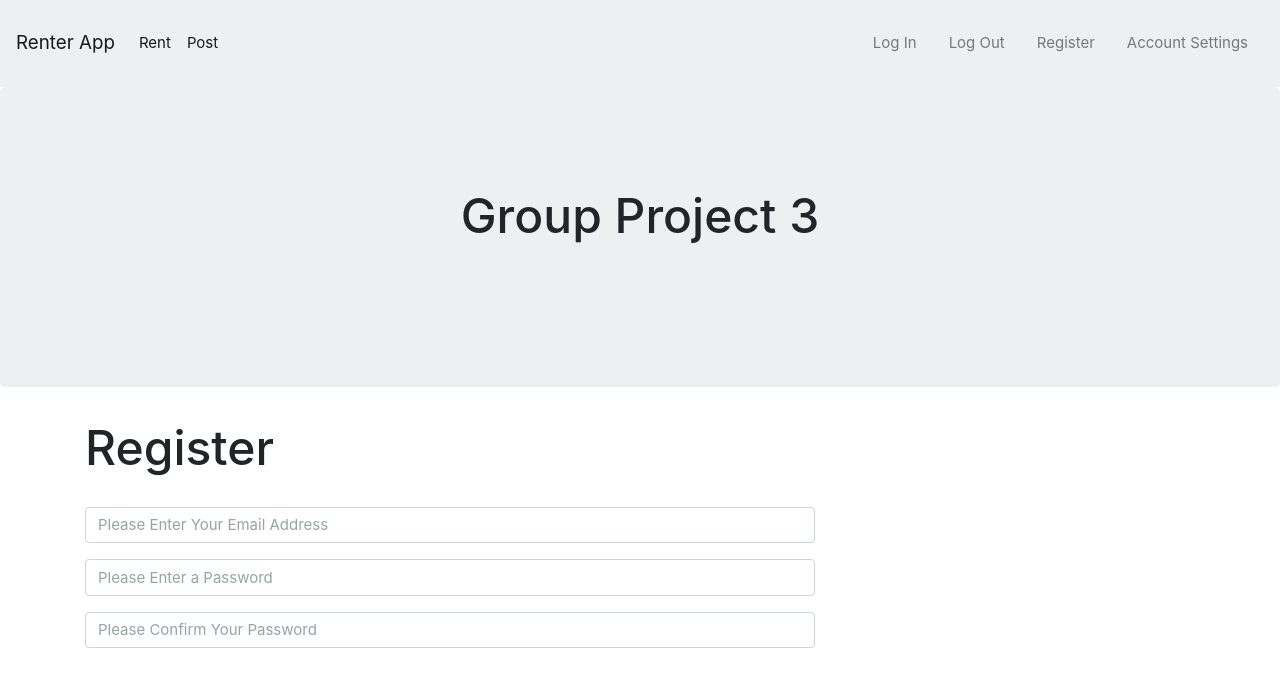
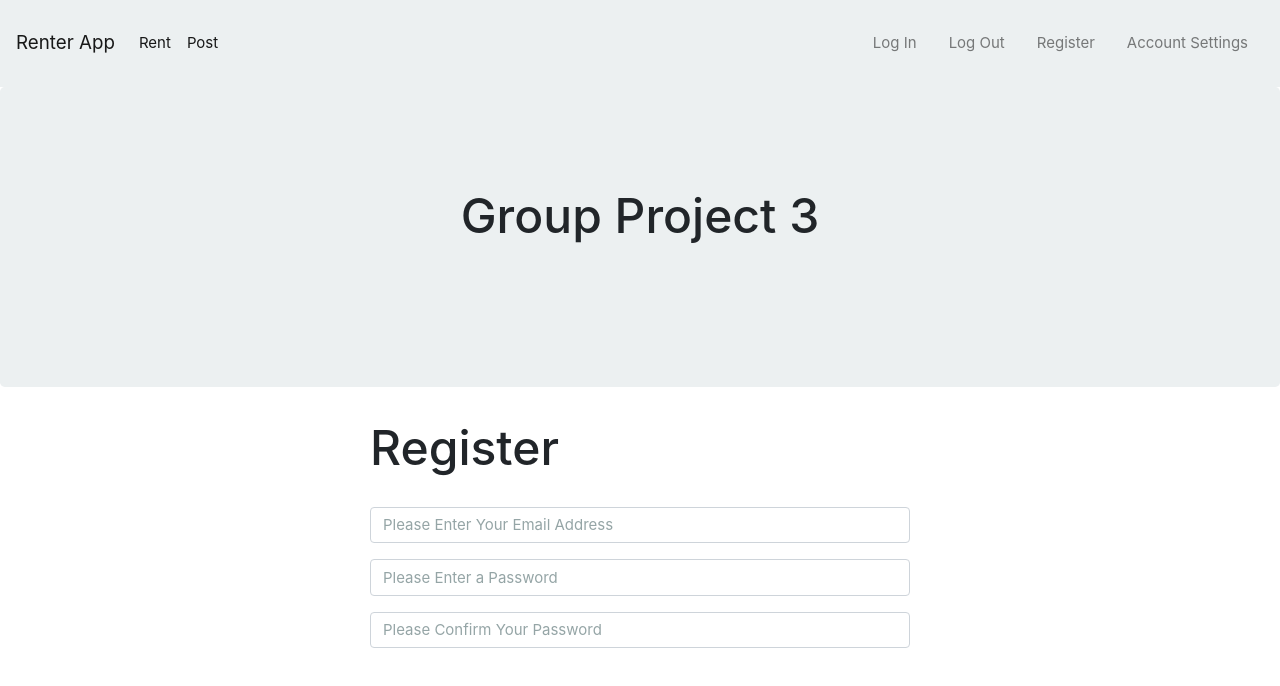
Before and after one commit to group-project-3/renter-app, a React (Create React App) app in the folder client/: page /Register in a window 1280 px wide. Shown: the top 686 px of the page. Built offline with nearby package versions, Linux system fonts and the light colour scheme.

Commit message:
centered registration form input on page

```diff
--- a/client/src/components/Form/Form.js
+++ b/client/src/components/Form/Form.js
@@ -10,6 +10,22 @@ export function Input(props) {
   );
 }
 
+export function EmailInput(props) {
+  return (
+    <div className="form-group">
+      <input className="form-control" {...props} />
+    </div>
+  );
+}
+
+export function PasswordInput(props) {
+  return (
+    <div className="form-group" type="password">
+      <input className="form-control" {...props} />
+    </div>
+  );
+}
+
 export function FormBtn(props) {
   return (
     <button {...props} style={{ float: "right", marginBottom: 10 }} className="btn btn-success">
--- a/client/src/pages/Register/Register.js
+++ b/client/src/pages/Register/Register.js
@@ -6,7 +6,8 @@ import { Input, FormBtn } from "../../components/Form/Form"
 class Register extends Component {
     state = {
         email: "",
-        password: ""
+        password: "",
+        confirmPassword: ""
     };
 
 
@@ -15,7 +16,8 @@ class Register extends Component {
         <div>
             <Container d-flex justify-content-center>
                 <Row>
-                    <Col size="md-8">
+                    <Col size="md-3"></Col>
+                    <Col size="md-6">
                         <h1>Register</h1>
                         <br></br>
                         <Input
@@ -39,6 +41,7 @@ class Register extends Component {
                         placeholder="Please Confirm Your Password"
                         />
                     </Col>
+                    <Col size="md-3"></Col>
                 </Row>
             </Container>
         </div>
```
Also changed, not shown: client/src/pages/Register/style.css (added).
